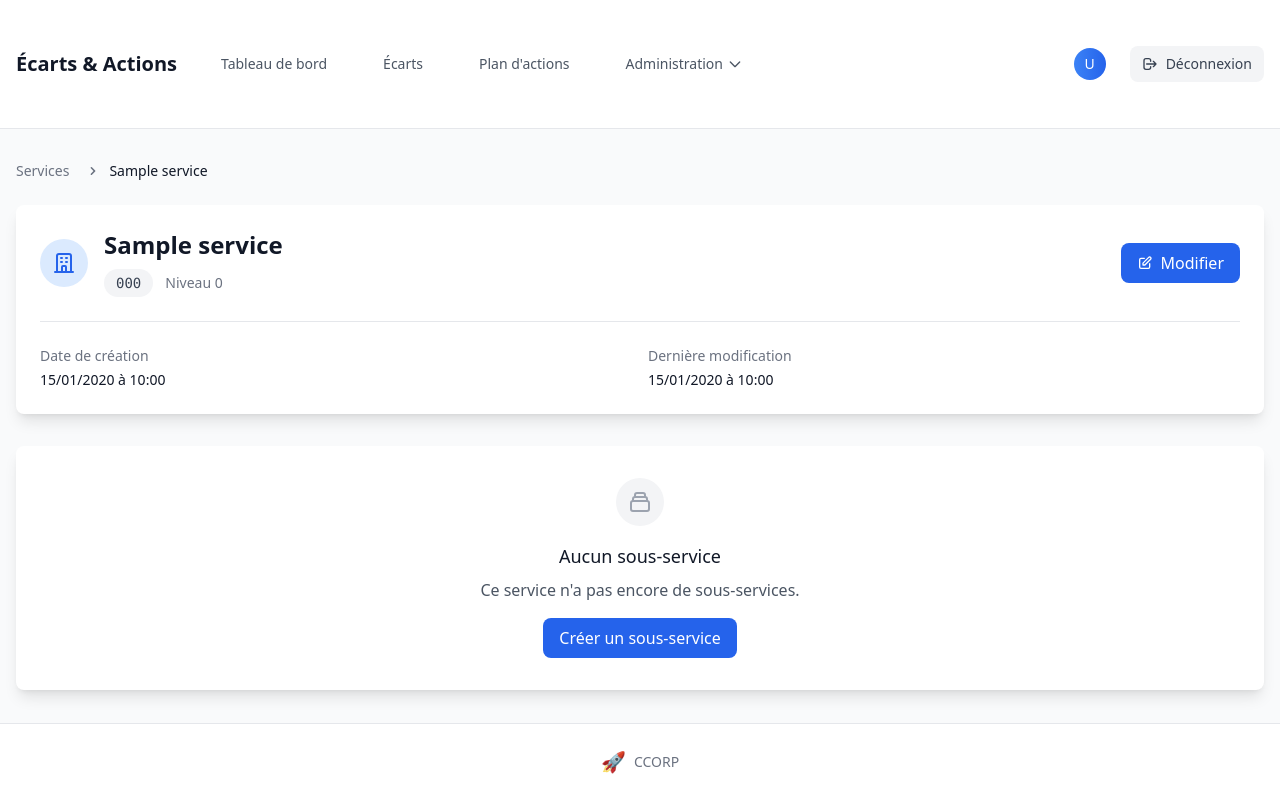
After one commit to sloutmyv/ecarts_actions, a Django app: page /services/1/ in a window 1280 px wide. The commit adds this page. Run offline with Django 5.2, Linux system fonts and the light colour scheme; tables that the repository leaves empty hold one stand-in row (values such as "Sample post"); some libraries are stand-ins or nearby versions.

Commit message:
refactor: implement modular architecture by business domain
- Restructure models into domain-specific modules:
  * core/models/base.py - Abstract models (TimestampedModel, CodedModel)
  * core/models/services.py - Service model with enhanced documentation
  * core/models/__init__.py - Centralized imports for backward compatibility

- Restructure views into domain-specific modules:
  * core/views/dashboard.py - Dashboard view
  * core/views/services.py - All service CRUD operations and import/export
  * core/views/__init__.py - Centralized imports for backward compatibility

- Restructure admin into domain-specific modules:
  * core/admin/services.py - ServiceAdmin configuration
  * core/admin/__init__.py - Centralized imports for backward compatibility

- Reorganize templates by business domain:
  * templates/core/dashboard/ - Dashboard templates
  * templates/core/services/ - All service-related templates (list, detail, form, etc.)
  * Updated all template references in views and includes

- Update README.md with comprehensive modular architecture documentation:
  * Detailed project structure with domain organization
  * Development conventions for modular approach
  * Templates and patterns for adding new business domains
  * Import strategies and code organization guidelines

BREAKING CHANGES: File structure completely reorganized
MIGRATION: All imports remain compatible through __init__.py centralization

🤖 Generated with [Claude Code](https://claude.ai/code)

Co-Authored-By: Claude <noreply@anthropic.com>

```diff
--- /dev/null
+++ b/core/admin/__init__.py
@@ -0,0 +1,5 @@
+# Import de toutes les configurations admin pour maintenir la compatibilité
+from .services import ServiceAdmin
+
+# Export explicite pour les imports directs
+__all__ = ['ServiceAdmin']
--- /dev/null
+++ b/core/models/__init__.py
@@ -0,0 +1,5 @@
+# Import de tous les modèles pour maintenir la compatibilité
+from .services import Service
+
+# Export explicite pour les imports directs
+__all__ = ['Service']
--- a/core/views.py
+++ b/core/views/services.py
@@ -1,81 +1,34 @@
+"""
+Vues pour la gestion des services et de l'organisation hiérarchique.
+"""
 from django.shortcuts import render, get_object_or_404, redirect
 from django.http import HttpResponse, JsonResponse
 from django.contrib import messages
 from django.views.decorators.http import require_POST
 from django.contrib.admin.views.decorators import staff_member_required
 from django.urls import reverse
-from django.core import serializers
 from django.db import transaction
 from datetime import datetime
 import json
-from .models import Service
-
-def dashboard(request):
-    # Données simulées pour le tableau de bord
-    context = {
-        'user_stats': {
-            'total_ecarts': 24,
-            'ecarts_en_cours': 8,
-            'ecarts_resolus': 16,
-            'plans_actions': 12,
-        },
-        'recent_ecarts': [
-            {
-                'id': 1,
-                'title': 'Non-conformité process qualité',
-                'status': 'En cours',
-                'priority': 'Haute',
-                'date': '2024-01-28',
-                'assignee': 'Marie Dupont'
-            },
-            {
-                'id': 2,
-                'title': 'Écart documentaire ISO 9001',
-                'status': 'Nouveau',
-                'priority': 'Moyenne',
-                'date': '2024-01-27',
-                'assignee': 'Jean Martin'
-            },
-            {
-                'id': 3,
-                'title': 'Incident sécurité atelier',
-                'status': 'Résolu',
-                'priority': 'Haute',
-                'date': '2024-01-26',
-                'assignee': 'Paul Bernard'
-            },
-        ],
-        'notifications': [
-            {
-                'type': 'warning',
-                'message': 'Vous avez 3 écarts en attente de validation',
-                'time': 'Il y a 2h'
-            },
-            {
-                'type': 'info',
-                'message': 'Nouveau plan d\'action assigné',
-                'time': 'Il y a 4h'
-            },
-            {
-                'type': 'success',
-                'message': 'Écart #15 résolu avec succès',
-                'time': 'Hier'
-            },
-        ]
-    }
-    return render(request, 'core/dashboard.html', context)
+from ..models import Service
 
 
 def services_list(request):
+    """
+    Vue liste des services avec affichage hiérarchique.
+    """
     services_racines = Service.objects.filter(parent=None).order_by('nom')
     context = {
         'services_racines': services_racines,
         'page_title': 'Gestion des Services'
     }
-    return render(request, 'core/services_list.html', context)
+    return render(request, 'core/services/list.html', context)
 
 
 def service_detail(request, pk):
+    """
+    Vue détail d'un service avec ses sous-services.
+    """
     service = get_object_or_404(Service, pk=pk)
     sous_services = service.sous_services.order_by('nom')
     context = {
@@ -83,10 +36,14 @@ def service_detail(request, pk):
         'sous_services': sous_services,
         'breadcrumb': service.get_chemin_hierarchique().split(' > ')
     }
-    return render(request, 'core/service_detail.html', context)
+    return render(request, 'core/services/detail.html', context)
 
 
 def service_create(request):
+    """
+    Vue création d'un nouveau service.
+    Supporte les requêtes HTMX pour affichage en modal.
+    """
     if request.method == 'POST':
         try:
             service = Service(
@@ -123,11 +80,15 @@ def service_create(request):
     }
 
     if request.headers.get('HX-Request'):
-        return render(request, 'core/service_form_modal.html', context)
-    return render(request, 'core/service_form.html', context)
+        return render(request, 'core/services/form_modal.html', context)
+    return render(request, 'core/services/form.html', context)
 
 
 def service_edit(request, pk):
+    """
+    Vue modification d'un service existant.
+    Supporte les requêtes HTMX pour affichage en modal.
+    """
     service = get_object_or_404(Service, pk=pk)
 
     if request.method == 'POST':
@@ -167,12 +128,16 @@ def service_edit(request, pk):
     }
 
     if request.headers.get('HX-Request'):
-        return render(request, 'core/service_form_modal.html', context)
-    return render(request, 'core/service_form.html', context)
+        return render(request, 'core/services/form_modal.html', context)
+    return render(request, 'core/services/form.html', context)
 
 
 @require_POST
 def service_delete(request, pk):
+    """
+    Vue suppression d'un service.
+    Vérifie qu'il n'y a pas de sous-services avant suppression.
+    """
     service = get_object_or_404(Service, pk=pk)
 
     if service.sous_services.exists():
@@ -227,11 +192,11 @@ def service_delete(request, pk):
     return redirect('services_list')
 
 
-
-
 @staff_member_required
 def export_services_json(request):
-    """Exporte tous les services en JSON avec nommage automatique"""
+    """
+    Exporte tous les services en JSON avec nommage automatique.
+    """
     services = Service.objects.all().select_related('parent')
 
     # Préparer les données pour l'export
@@ -272,7 +237,10 @@ def export_services_json(request):
 
 @staff_member_required
 def import_services_json(request):
-    """Importe des services depuis un fichier JSON"""
+    """
+    Importe des services depuis un fichier JSON.
+    Import destructif qui remplace toute la base de données existante.
+    """
     if request.method == 'POST':
         json_file = request.FILES.get('json_file')
 
@@ -378,5 +346,7 @@ def import_services_json(request):
 
 @staff_member_required
 def import_services_form(request):
-    """Affiche le formulaire d'import"""
+    """
+    Affiche le formulaire d'import des services.
+    """
     return render(request, 'admin/core/service/import_form.html')
--- /dev/null
+++ b/templates/core/services/detail.html
@@ -0,0 +1,116 @@
+{% extends 'base.html' %}
+
+{% block title %}{{ service.nom }} - Détail du Service{% endblock %}
+
+{% block content %}
+<div class="container mx-auto px-4 py-8">
+    <!-- Breadcrumb -->
+    <nav class="mb-6">
+        <ol class="flex items-center space-x-2 text-sm text-gray-500">
+            <li><a href="{% url 'services_list' %}" class="hover:text-blue-600">Services</a></li>
+            {% for crumb in breadcrumb %}
+                <li class="flex items-center">
+                    <svg class="w-4 h-4 mx-2" fill="currentColor" viewBox="0 0 20 20">
+                        <path fill-rule="evenodd" d="M7.293 14.707a1 1 0 010-1.414L10.586 10 7.293 6.707a1 1 0 011.414-1.414l4 4a1 1 0 010 1.414l-4 4a1 1 0 01-1.414 0z" clip-rule="evenodd"/>
+                    </svg>
+                    {% if forloop.last %}
+                        <span class="text-gray-900 font-medium">{{ crumb }}</span>
+                    {% else %}
+                        <span>{{ crumb }}</span>
+                    {% endif %}
+                </li>
+            {% endfor %}
+        </ol>
+    </nav>
+
+    <!-- En-tête -->
+    <div class="bg-white shadow-lg rounded-lg p-6 mb-8">
+        <div class="flex items-center justify-between">
+            <div class="flex items-center gap-4">
+                <div class="w-12 h-12 rounded-full flex items-center justify-center
+                            {% if service.is_racine %}bg-blue-100 text-blue-600{% else %}bg-gray-100 text-gray-600{% endif %}">
+                    {% if service.is_racine %}
+                        <svg class="w-6 h-6" fill="none" stroke="currentColor" viewBox="0 0 24 24">
+                            <path stroke-linecap="round" stroke-linejoin="round" stroke-width="2" d="M19 21V5a2 2 0 00-2-2H7a2 2 0 00-2 2v16m14 0h2m-2 0h-5m-9 0H3m2 0h5M9 7h1m-1 4h1m4-4h1m-1 4h1m-5 10v-5a1 1 0 011-1h2a1 1 0 011 1v5m-4 0h4"/>
+                        </svg>
+                    {% else %}
+                        <svg class="w-6 h-6" fill="none" stroke="currentColor" viewBox="0 0 24 24">
+                            <path stroke-linecap="round" stroke-linejoin="round" stroke-width="2" d="M17 20h5v-2a3 3 0 00-5.356-1.857M17 20H7m10 0v-2c0-.656-.126-1.283-.356-1.857M7 20H2v-2a3 3 0 015.356-1.857M7 20v-2c0-.656.126-1.283.356-1.857m0 0a5.002 5.002 0 019.288 0M15 7a3 3 0 11-6 0 3 3 0 016 0zm6 3a2 2 0 11-4 0 2 2 0 014 0zM7 10a2 2 0 11-4 0 2 2 0 014 0z"/>
+                        </svg>
+                    {% endif %}
+                </div>
+                <div>
+                    <h1 class="text-2xl font-bold text-gray-900">{{ service.nom }}</h1>
+                    <div class="flex items-center gap-3 mt-2">
+                        <span class="bg-gray-100 text-gray-700 px-3 py-1 rounded-full text-sm font-mono">{{ service.code }}</span>
+                        <span class="text-gray-500 text-sm">
+                            Niveau {{ service.get_niveau }}
+                        </span>
+                    </div>
+                </div>
+            </div>
+
+            <div class="flex gap-2">
+                <button
+                    hx-get="{% url 'service_edit' service.pk %}"
+                    hx-target="#modal-container"
+                    hx-trigger="click"
+                    class="bg-blue-600 hover:bg-blue-700 text-white px-4 py-2 rounded-lg flex items-center gap-2 transition-colors">
+                    <svg class="w-4 h-4" fill="none" stroke="currentColor" viewBox="0 0 24 24">
+                        <path stroke-linecap="round" stroke-linejoin="round" stroke-width="2" d="M11 5H6a2 2 0 00-2 2v11a2 2 0 002 2h11a2 2 0 002-2v-5m-1.414-9.414a2 2 0 112.828 2.828L11.828 15H9v-2.828l8.586-8.586z"/>
+                    </svg>
+                    Modifier
+                </button>
+            </div>
+        </div>
+
+        <!-- Informations additionnelles -->
+        <div class="mt-6 grid grid-cols-2 gap-4 pt-6 border-t border-gray-200">
+            <div>
+                <dt class="text-sm font-medium text-gray-500">Date de création</dt>
+                <dd class="mt-1 text-sm text-gray-900">{{ service.created_at|date:"d/m/Y à H:i" }}</dd>
+            </div>
+            <div>
+                <dt class="text-sm font-medium text-gray-500">Dernière modification</dt>
+                <dd class="mt-1 text-sm text-gray-900">{{ service.updated_at|date:"d/m/Y à H:i" }}</dd>
+            </div>
+        </div>
+    </div>
+
+    <!-- Sous-services -->
+    {% if sous_services %}
+    <div class="bg-white shadow-lg rounded-lg overflow-hidden">
+        <div class="px-6 py-4 border-b border-gray-200">
+            <h2 class="text-lg font-semibold text-gray-900">
+                Sous-services ({{ sous_services.count }})
+            </h2>
+        </div>
+        <div class="divide-y divide-gray-200">
+            {% for sous_service in sous_services %}
+                {% include 'core/services/item.html' with service=sous_service level=0 %}
+            {% endfor %}
+        </div>
+    </div>
+    {% else %}
+    <div class="bg-white shadow-lg rounded-lg p-8 text-center">
+        <div class="w-12 h-12 mx-auto mb-4 rounded-full bg-gray-100 flex items-center justify-center">
+            <svg class="w-6 h-6 text-gray-400" fill="none" stroke="currentColor" viewBox="0 0 24 24">
+                <path stroke-linecap="round" stroke-linejoin="round" stroke-width="2" d="M19 11H5m14 0a2 2 0 012 2v6a2 2 0 01-2 2H5a2 2 0 01-2-2v-6a2 2 0 012-2m14 0V9a2 2 0 00-2-2M5 11V9a2 2 0 012-2m0 0V5a2 2 0 012-2h6a2 2 0 012 2v2M7 7h10"/>
+            </svg>
+        </div>
+        <h3 class="text-lg font-medium text-gray-900 mb-2">Aucun sous-service</h3>
+        <p class="text-gray-600 mb-4">Ce service n'a pas encore de sous-services.</p>
+        <button
+            hx-get="{% url 'service_create' %}"
+            hx-target="#modal-container"
+            hx-trigger="click"
+            class="bg-blue-600 hover:bg-blue-700 text-white px-4 py-2 rounded-lg transition-colors">
+            Créer un sous-service
+        </button>
+    </div>
+    {% endif %}
+</div>
+
+<!-- Modal Container -->
+<div id="modal-container"></div>
+{% endblock %}
--- a/templates/core/service_item.html
+++ b/templates/core/services/item.html
@@ -114,7 +114,7 @@
          x-transition:leave-end="opacity-0 max-h-0"
          class="overflow-hidden">
         {% for sous_service in service.sous_services.all %}
-            {% include 'core/service_item.html' with service=sous_service level=level|add:1 %}
+            {% include 'core/services/item.html' with service=sous_service level=level|add:1 %}
         {% endfor %}
     </div>
 </div>
--- a/templates/core/services_list.html
+++ b/templates/core/services/list.html
@@ -27,7 +27,7 @@
         {% if services_racines %}
             <div class="divide-y divide-gray-200">
                 {% for service in services_racines %}
-                    {% include 'core/service_item.html' with service=service level=0 %}
+                    {% include 'core/services/item.html' with service=service level=0 %}
                 {% endfor %}
             </div>
         {% else %}
```
Also changed, not shown: core/admin/services.py (renamed from core/admin.py, +11 -5 lines), core/models/base.py (added, +31 -0 lines), core/models/services.py (renamed from core/models.py, +16 -10 lines), core/views/__init__.py (added, +13 -0 lines), core/views/dashboard.py (added, +63 -0 lines), README.md, templates/core/dashboard/dashboard.html (renamed from templates/core/dashboard.html), templates/core/services/form.html (renamed from templates/core/service_form.html), templates/core/services/form_modal.html (renamed from templates/core/service_form_modal.html).
